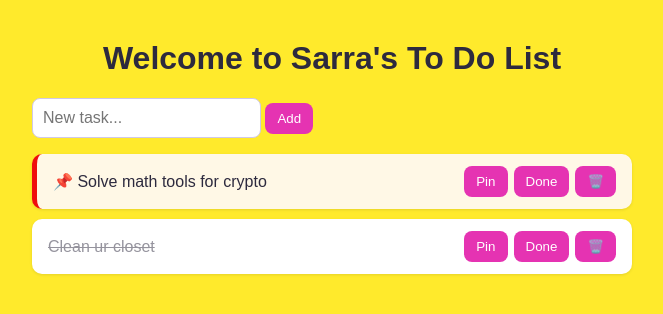
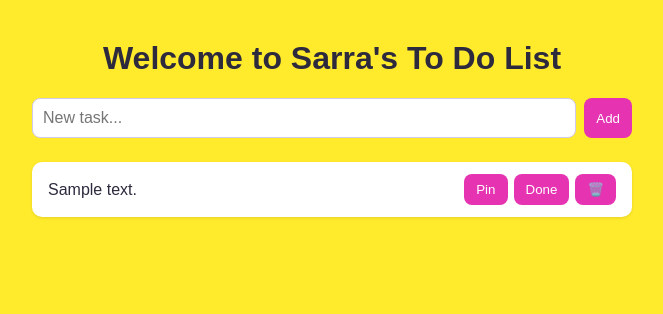
Before and after one commit to saraaa-mk/to-do-list, a Flask app: template templates/index.html in a window 1280 px wide. Shown: the top 314 px of the page, without its empty margins (308-971 px from the left). Run offline with Flask 3, Linux system fonts and the light colour scheme; the template is opened without the code that fills it: most values are stand-ins (such as "Sample title", 1, 10 or a date in 2020).

Commit message:
we can add now and it shows

```diff
--- a/app.py
+++ b/app.py
@@ -1,5 +1,8 @@
 from flask import Flask
 from flask import render_template
+from flask import request
+from flask import redirect
+from flask import url_for
 app=Flask(__name__)
 tasks=[{"id":1, "text": "Solve math tools for crypto", "done": False, "pinned": True }, {"id":2, "text": "Clean ur closet", "done": True, "pinned": False }]
 @app.route('/')
@@ -8,6 +11,15 @@ def hello():
 @app.route('/task/<int:task_num>')
 def task(task_num):
     return f"task {task_num}"
-@app.post('/add')
+@app.route('/add', methods=['POST'])
 def add_a_task():
-    return "ig its working lol"
+    ids=[]
+    for task in tasks:
+        ids.append(task["id"])
+    task_text=request.form["task"]
+    task_text=task_text.strip()
+    if task_text=="":
+        return redirect(url_for("hello"))
+    task_id = max(ids) + 1 if ids else 1
+    tasks.append({"id": task_id, "text": task_text, "done": False, "pinned": False })
+    return redirect(url_for("hello"))
--- a/templates/index.html
+++ b/templates/index.html
@@ -13,25 +13,24 @@
         <h1>
             Welcome to Sarra's To Do List
         </h1>
-        <input type="text" placeholder="New task...">
+        <form method="post" action="/add">
+        <input required type="text" name="task" placeholder="New task...">
         <button type="submit">Add</button>
+        </form>
+        {% for task in tasks %}
         <ul>
-        <li class="pinned">
-            <span class="task-text">📌 Solve math tools for crypto</span>
+        <li class="{% if task.done %}done{% endif %} {% if task.pinned %}pinned{% endif %}">
+            <span class="task-text">
+            {% if task.pinned %}📌{% endif %}
+            {{ task.text }}
+        </span>
             <div class="actions">
                 <button>Pin</button>
                 <button>Done</button>
                 <button>🗑️</button>
             </div>
         </li>
-         <li class="done">
-            <span class="task-text">Clean ur closet</span>
-            <div class="actions">
-                <button>Pin</button>
-                <button>Done</button>
-                <button>🗑️</button>
-            </div>
-        </li>
+        {% endfor %}
         </ul>
 
 
```
